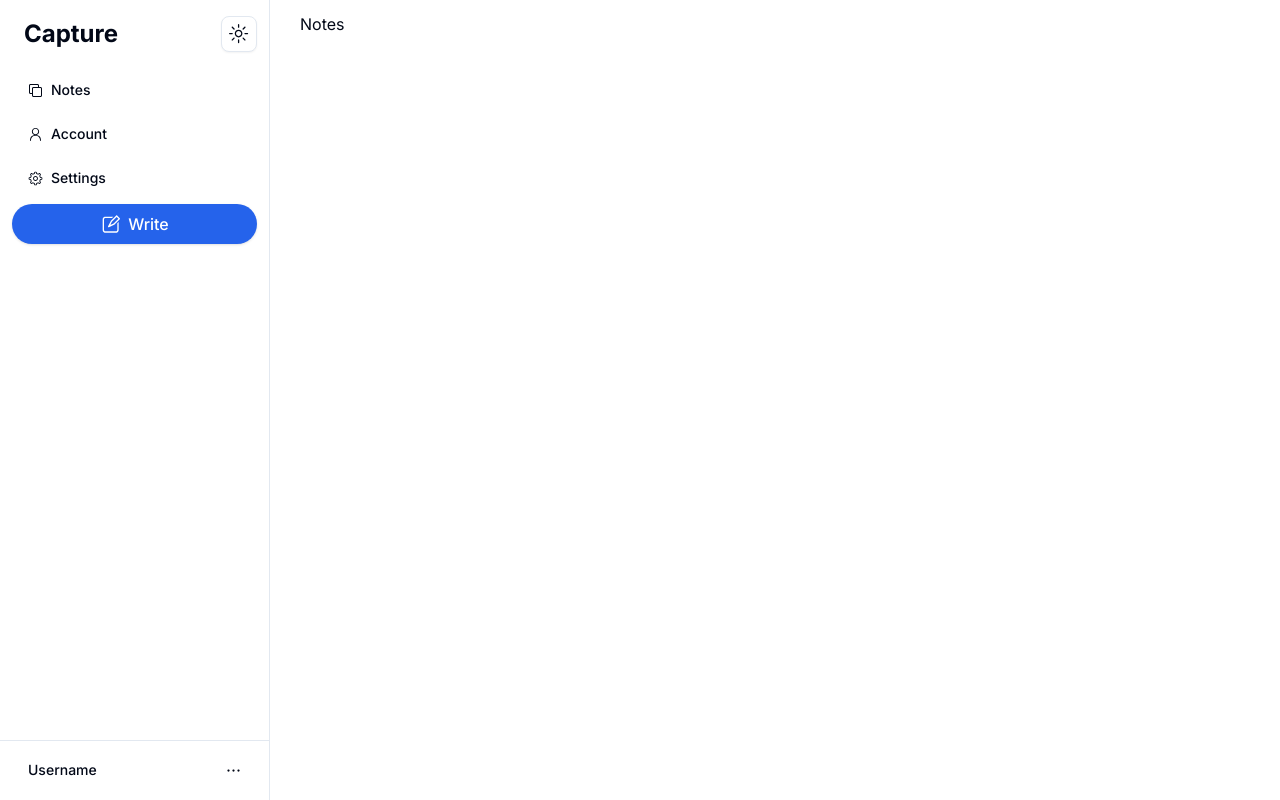
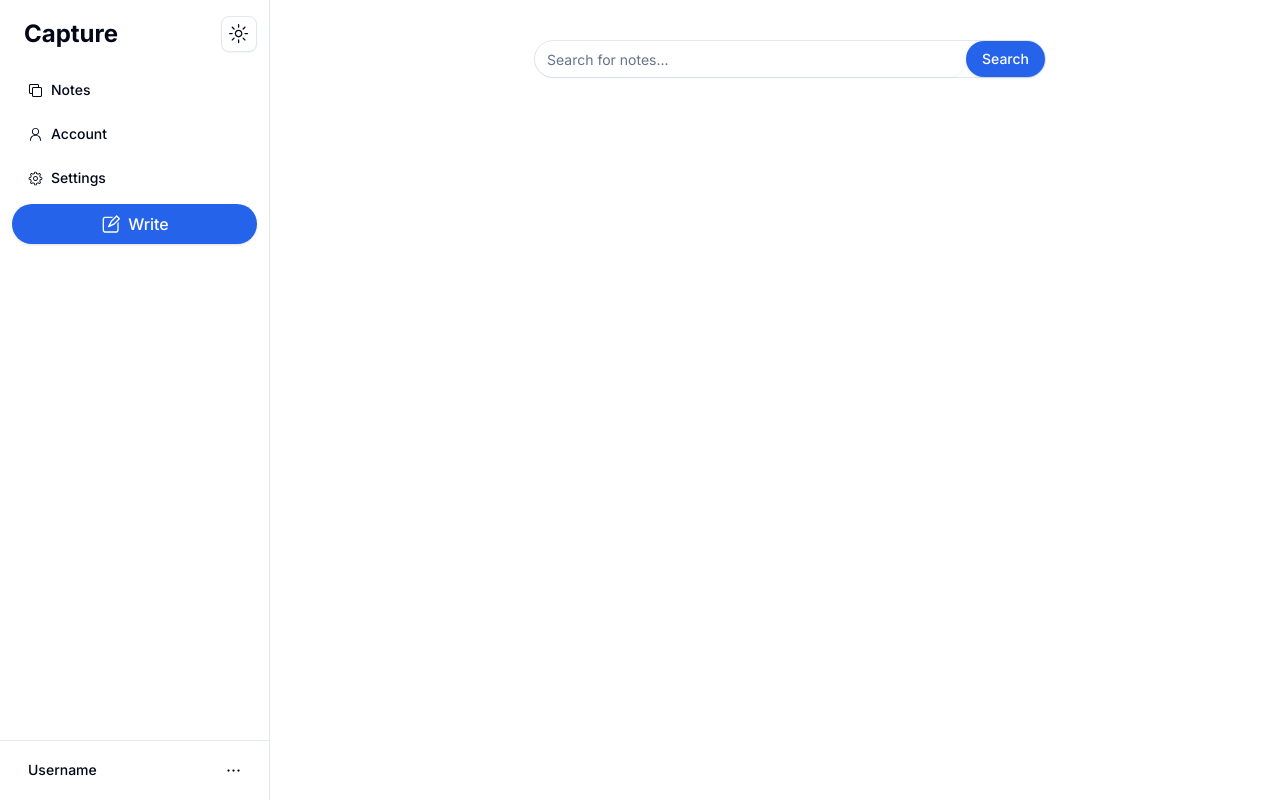
Before and after one commit to MuhammadKaifNazeer/Enine, a Next.js app: page /notes in a window 1280 px wide. Built offline with nearby package versions, Linux system fonts and the light colour scheme.

Commit message:
resetup main layout in correct way

```diff
--- a/src/app/account/page.jsx
+++ b/src/app/account/page.jsx
@@ -1,17 +1,9 @@
-import MainLayout from "@/layouts/MainLayout";
+import React from 'react'
 
 const Account = () => {
   return (
-    <>
-      <h1>Account</h1>
-    </>
-  );
-};
+    <div>Account</div>
+  )
+}
 
-export default function App() {
-  return (
-    <MainLayout>
-      <Account />
-    </MainLayout>
-  );
-}
+export default Account
--- a/src/app/layout.js
+++ b/src/app/layout.js
@@ -1,6 +1,7 @@
 import { ThemeProvider } from "@/components/theme-provider";
 import { Inter } from "next/font/google";
 import "./globals.css";
+import MainLayout from "@/layouts/MainLayout";
 
 const inter = Inter({ subsets: ["latin"] });
 
@@ -19,7 +20,7 @@ export default function RootLayout({ children }) {
           enableSystem
           disableTransitionOnChange
         >
-          {children}
+          <MainLayout>{children}</MainLayout>
         </ThemeProvider>
       </body>
     </html>
--- a/src/app/notes/page.jsx
+++ b/src/app/notes/page.jsx
@@ -1,17 +1,26 @@
-import MainLayout from "@/layouts/MainLayout";
+import React from "react";
+import { Button } from "@/components/ui/button";
+import { Input } from "@/components/ui/input";
 
 const Notes = () => {
   return (
     <>
-      <h1>Notes</h1>
+      <div className="notes" id="notes">
+        <div className="searchbar flex justify-center items-center mt-10">
+          <div className="flex w-full max-w-lg items-center border rounded-full">
+            <Input
+              type="text"
+              placeholder="Search for notes..."
+              className="border-none"
+            />
+            <Button type="submit" className="">
+              Search
+            </Button>
+          </div>
+        </div>
+      </div>
     </>
   );
 };
 
-export default function App() {
-  return (
-    <MainLayout>
-      <Notes />
-    </MainLayout>
-  );
-}
+export default Notes;
--- a/src/app/settings/page.jsx
+++ b/src/app/settings/page.jsx
@@ -1,17 +1,9 @@
-import MainLayout from "@/layouts/MainLayout";
+import React from 'react'
 
 const Settings = () => {
   return (
-    <>
-      <h1>Settings</h1>
-    </>
-  );
-};
+    <div>Settings</div>
+  )
+}
 
-export default function App() {
-  return (
-    <MainLayout>
-      <Settings />
-    </MainLayout>
-  );
-}
+export default Settings
--- a/src/app/write/page.jsx
+++ b/src/app/write/page.jsx
@@ -1,17 +1,9 @@
-import MainLayout from "@/layouts/MainLayout";
+import React from 'react'
 
 const Write = () => {
   return (
-    <>
-      <h1>Write</h1>
-    </>
-  );
-};
+    <div>Write</div>
+  )
+}
 
-export default function App() {
-  return (
-    <MainLayout>
-      <Write />
-    </MainLayout>
-  );
-}
+export default Write
```
